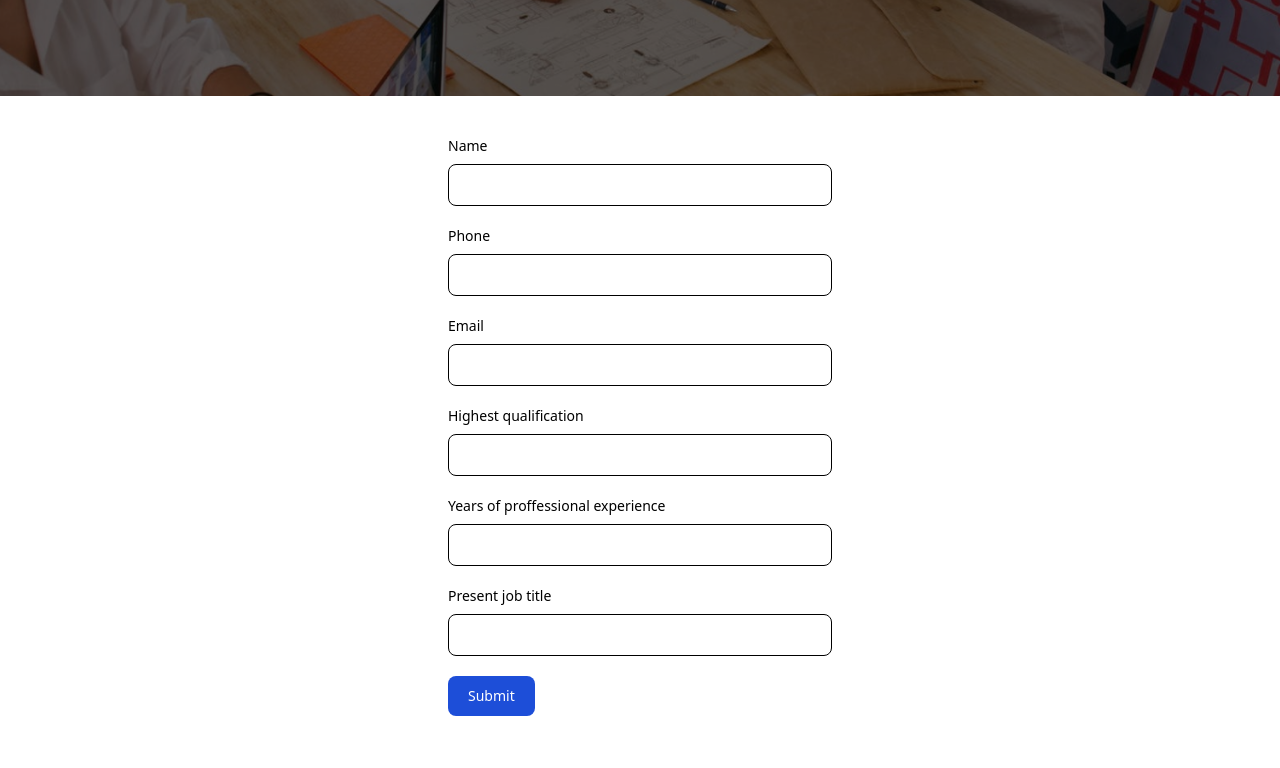
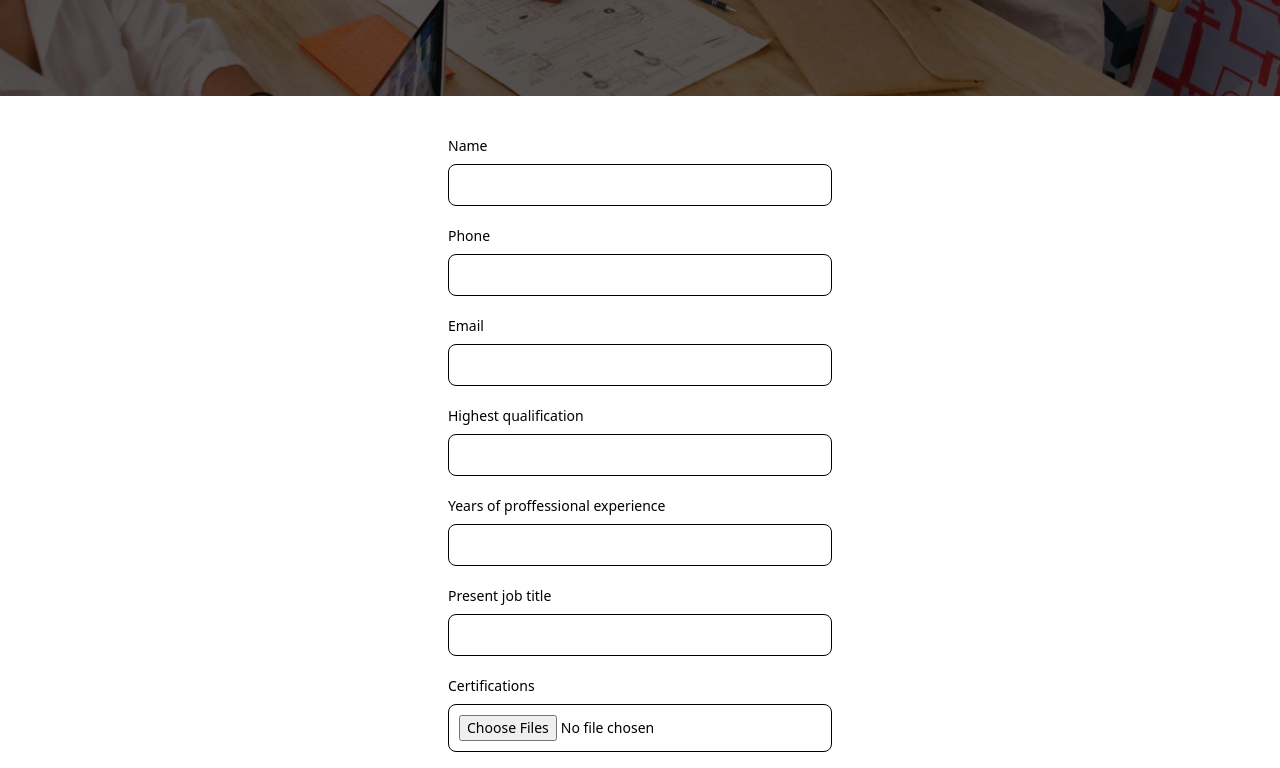
Before and after one commit to Tomation-Solution/bpmi, a Next.js app: page /become-a-member in a window 1280 px wide. Shown: the part 520-1288 px from the top of the page. Built offline with nearby package versions, Linux system fonts and the light colour scheme.

Commit message:
addded extra input file to take care of certifications

```diff
--- a/package.json
+++ b/package.json
@@ -10,6 +10,7 @@
   },
   "dependencies": {
     "@headlessui/react": "^1.7.13",
+    "@hookform/resolvers": "^3.3.2",
     "@next/font": "13.1.6",
     "@types/node": "18.14.0",
     "@types/react": "18.0.28",
@@ -20,8 +21,10 @@
     "next": "13.1.6",
     "react": "18.2.0",
     "react-dom": "18.2.0",
+    "react-hook-form": "^7.48.2",
     "react-icons": "^4.7.1",
-    "typescript": "4.9.5"
+    "typescript": "4.9.5",
+    "yup": "^1.3.2"
   },
   "devDependencies": {
     "autoprefixer": "^10.4.13",
--- a/src/components/Input.tsx
+++ b/src/components/Input.tsx
@@ -3,8 +3,11 @@ import React from "react";
 type Prop ={
   label:string;
   istextarea?:boolean;
+  register?:any
+  type?:'text'|'file',
+  multiple?:boolean
 }
-const InputWithLabel = ({label,istextarea=false}:Prop) => {
+const InputWithLabel = ({label,register,istextarea=false,type='text',multiple=false}:Prop) => {
   return (
 <div className="mb-5">
     <label htmlFor="email" className="block mb-2 text-sm font-medium text-gray-900 dark:text-white">{label}</label>
@@ -13,10 +16,16 @@ const InputWithLabel = ({label,istextarea=false}:Prop) => {
       istextarea?
       <textarea name="" id=""
       className="bg-gray-50 border border-gray-300 text-gray-900 text-sm rounded-lg focus:ring-blue-500 focus:border-blue-500 block w-full p-2.5 dark:bg-gray-700 dark:border-gray-600 dark:placeholder-gray-400 dark:text-white dark:focus:ring-blue-500 dark:focus:border-blue-500"
-      cols={30} rows={10}></textarea>
+      cols={30} rows={10}
+      {...register}
+      ></textarea>
     :
-    <input type="email" id="email" className="bg-gray-50 border border-gray-300 text-gray-900 text-sm rounded-lg focus:ring-blue-500 focus:border-blue-500 block w-full p-2.5 dark:bg-gray-700 dark:border-gray-600 dark:placeholder-gray-400 dark:text-white dark:focus:ring-blue-500 dark:focus:border-blue-500"
-   required />
+    <input
+    type={type} id="email" className="bg-gray-50 border border-gray-300 text-gray-900 text-sm rounded-lg focus:ring-blue-500 focus:border-blue-500 block w-full p-2.5 dark:bg-gray-700 dark:border-gray-600 dark:placeholder-gray-400 dark:text-white dark:focus:ring-blue-500 dark:focus:border-blue-500"
+   multiple={multiple}
+    {...register}
+
+    />
     }
     {/* // placeholder="name@flowbite.com" */}
   </div>
--- a/src/pages/become-a-member.tsx
+++ b/src/pages/become-a-member.tsx
@@ -1,13 +1,31 @@
 import { Hero, Layout } from "@/components"
 import InputWithLabel from "@/components/Input"
 import Head from "next/head"
+import { useForm } from 'react-hook-form';
+import { yupResolver } from '@hookform/resolvers/yup';
+import * as yup from 'yup';
+
+const schema = yup.object({
+  name:yup.string().required(),
+  phone:yup.string().required(),
+  email:yup.string().email().required(),
+  highest_qualification:yup.string().required(),
+  years_of_pro_expe:yup.string().required(),
+  present_job_title:yup.string().required(),
+  certifications:yup.mixed(),
+})
+
+type FormI = yup.InferType<typeof schema>
+const BecomeAMember= ()=>{
+  const { register, handleSubmit, } = useForm<FormI>({
+    resolver: yupResolver(schema),
+  });
 
 
-
-
-const BecomeAMember= ()=>{
-
-
+    const onSubmit =(data:FormI)=>{
+      //
+    console.log({data})
+    }
     return(
         <div>
         <Head>
@@ -23,14 +41,20 @@ const BecomeAMember= ()=>{
 
 
 
-          <form className="max-w-sm mx-auto">
+          <form className="max-w-sm mx-auto"
+          onSubmit={handleSubmit(onSubmit)}
+          >
 
-            <InputWithLabel label="Name"/>
-            <InputWithLabel label="Phone"/>
-            <InputWithLabel label="Email"/>
-            <InputWithLabel label="Highest qualification"/>
-            <InputWithLabel label="Years of proffessional experience"/>
-            <InputWithLabel label="Present job title"/>
+            <InputWithLabel label="Name" register={register('name')}/>
+            <InputWithLabel label="Phone" register={register('phone')}/>
+            <InputWithLabel label="Email" register={register('email')}/>
+            <InputWithLabel label="Highest qualification" register={register('highest_qualification')}/>
+            <InputWithLabel label="Years of proffessional experience" register={register('years_of_pro_expe')}/>
+            <InputWithLabel label="Present job title" register={register('present_job_title')}/>
+
+            <InputWithLabel label="Certifications"
+            multiple
+            register={register('certifications')} type="file"/>
 
             <button type="submit" className="text-white text-center bg-blue-700 hover:bg-blue-800 focus:ring-4 focus:outline-none focus:ring-blue-300 font-medium rounded-lg text-sm w-full sm:w-auto px-5 py-2.5 text-center dark:bg-blue-600 dark:hover:bg-blue-700 dark:focus:ring-blue-800"
             >Submit</button>
```
Also changed, not shown: 1 other file (tests, documents, lock files or other folders).
